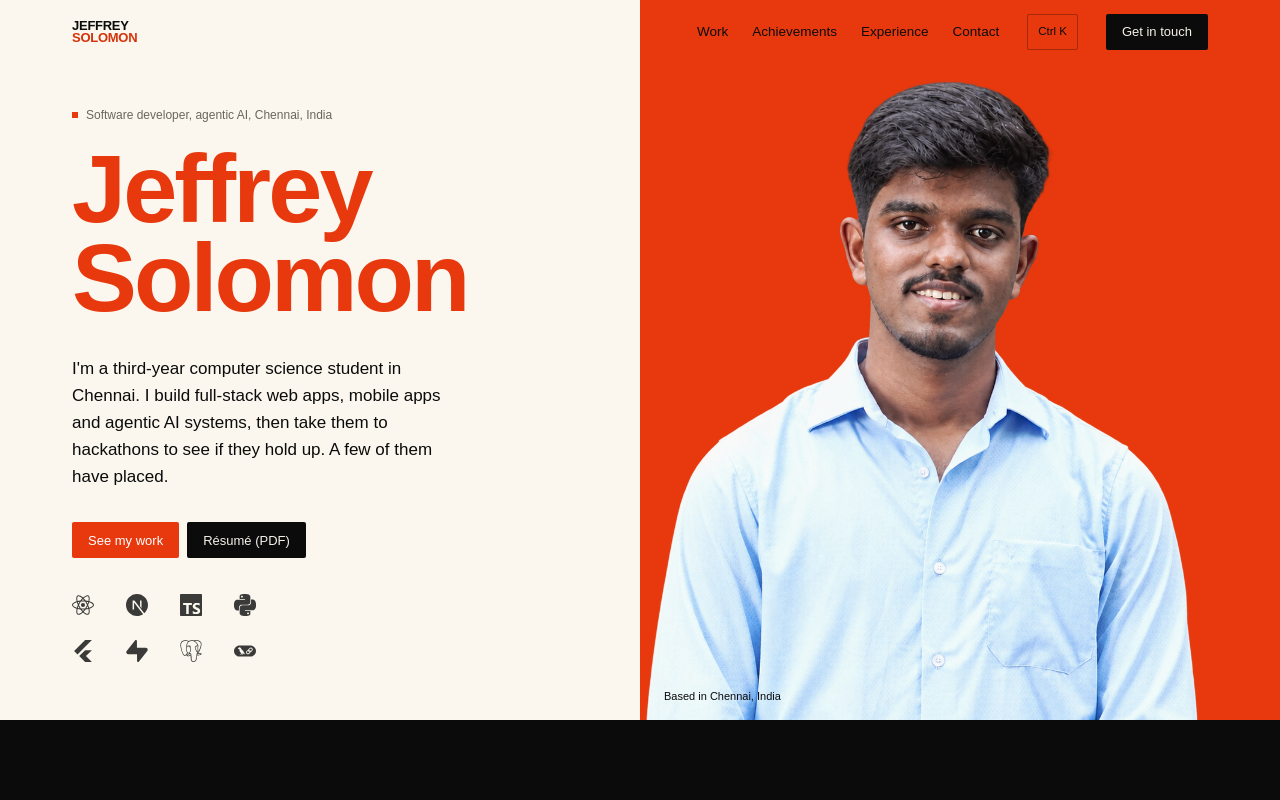
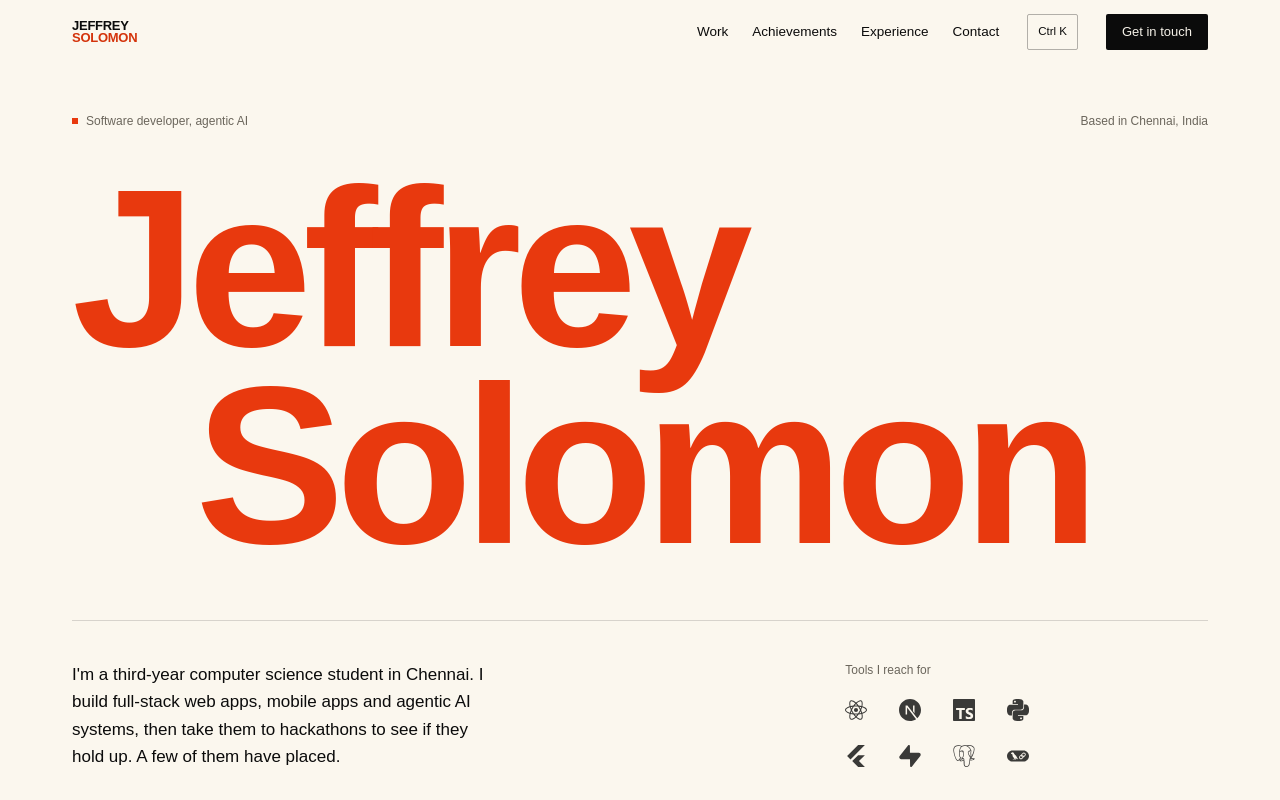
Before and after one commit to jeffreysolomon123/jeffreysolomon, a Next.js app: page / in a window 1280 px wide. Shown: the top 800 px of the page. Built offline with nearby package versions, Linux system fonts and the light colour scheme; a web font is replaced by a local one.

Commit message:
content: remove photo from hero and rebalance layout around the name

```diff
--- a/src/components/Hero.tsx
+++ b/src/components/Hero.tsx
@@ -1,4 +1,3 @@
-import Image from "next/image";
 import { heroTech, profile } from "@/data/profile";
 import { Container } from "./ui/Container";
 import { Button } from "./ui/Button";
@@ -7,23 +6,27 @@ import { techIcons } from "./ui/Icons";
 export function Hero() {
   return (
     <section id="top" aria-labelledby="hero-name" className="band-cream overflow-hidden">
-      <Container className="grid lg:min-h-[min(90svh,760px)] lg:grid-cols-12">
-        <div className="flex flex-col justify-center pt-28 pb-14 lg:col-span-6 lg:pt-24 lg:pr-10 lg:pb-12">
-          <p className="mb-7 flex items-center gap-2 font-mono lg:mb-5 text-[12px] text-muted">
+      <Container className="flex flex-col justify-center pt-28 pb-16 lg:min-h-[min(92svh,820px)] lg:pt-28 lg:pb-16">
+        <div className="flex flex-wrap items-center justify-between gap-x-6 gap-y-2 font-mono text-[12px] text-muted">
+          <p className="flex items-center gap-2">
             <span aria-hidden="true" className="inline-block size-1.5 bg-accent" />
-            {profile.role}, {profile.location}
+            {profile.role}
           </p>
+          <p>Based in {profile.location}</p>
+        </div>
 
         <h1
           id="hero-name"
-            className="font-display text-[clamp(3.5rem,17vw,8.75rem)] leading-[0.92] font-extrabold tracking-[-0.03em] text-accent lg:text-[clamp(4.5rem,7.6vw,8.25rem)]"
+          className="mt-8 font-display text-[clamp(3.5rem,17vw,8.75rem)] leading-[0.88] font-extrabold tracking-[-0.04em] text-accent md:mt-10 lg:text-[clamp(8rem,17.5vw,15.5rem)]"
         >
           <span className="block">{profile.heroLines[0]}</span>
-            <span className="block">{profile.heroLines[1]}</span>
+          <span className="block md:pl-[0.55em]">{profile.heroLines[1]}</span>
           <span className="sr-only"> ({profile.name})</span>
         </h1>
 
-          <p className="mt-8 max-w-[40ch] text-[17px] leading-[1.6] text-fg">{profile.intro}</p>
+        <div className="mt-12 grid gap-10 border-t border-line pt-8 md:mt-14 md:grid-cols-12 md:gap-x-6 md:pt-10">
+          <div className="md:col-span-7 lg:col-span-6">
+            <p className="max-w-[44ch] text-[17px] leading-[1.6] text-fg">{profile.intro}</p>
 
             <div className="mt-8 flex flex-wrap gap-2">
               <Button href="#work" variant="accent" className="text-white">
@@ -35,8 +38,11 @@ export function Hero() {
                 </Button>
               )}
             </div>
+          </div>
 
-          <ul aria-label="Technologies I use" className="mt-12 grid w-fit grid-cols-4 lg:mt-9 gap-x-8 gap-y-6 text-fg">
+          <div className="md:col-span-5 md:col-start-8 lg:col-span-4 lg:col-start-9">
+            <p className="font-mono text-[12px] text-muted">Tools I reach for</p>
+            <ul aria-label="Technologies I use" className="mt-5 grid w-fit grid-cols-4 gap-x-8 gap-y-6 text-fg">
               {heroTech.map((name) => {
                 const Icon = techIcons[name];
                 return (
@@ -48,28 +54,6 @@ export function Hero() {
               })}
             </ul>
           </div>
-
-        {/* Accent panel bleeds to the right edge of the viewport via the ::after. */}
-        <div className="relative -mx-4 flex min-h-[380px] items-end justify-center bg-accent pt-12 sm:-mx-6 lg:col-span-6 lg:mx-0 lg:pt-0 lg:after:absolute lg:after:inset-y-0 lg:after:left-full lg:after:w-[50vw] lg:after:bg-accent">
-          {profile.photo ? (
-            <Image
-              src={profile.photo.src}
-              width={profile.photo.width}
-              height={profile.photo.height}
-              alt={profile.photo.alt}
-              priority
-              sizes="(min-width: 1024px) 60vw, 86vw"
-              className="relative z-10 h-auto w-[min(86%,520px)] select-none lg:pointer-events-none lg:absolute lg:bottom-0 lg:left-1/2 lg:h-[calc(100%-3rem)] lg:w-[130%] lg:max-w-none lg:-translate-x-1/2 lg:object-contain lg:object-bottom"
-            />
-          ) : (
-            // TODO(jeffrey): add public/me.png and set profile.photo.
-            <div className="mb-0 flex aspect-[4/5] w-[min(70%,420px)] items-center justify-center border border-ink/30 font-mono text-[12px] text-ink">
-              Photo coming soon
-            </div>
-          )}
-          <p className="absolute bottom-4 left-4 z-20 font-mono text-[11px] text-ink sm:left-6 lg:left-6">
-            Based in {profile.location}
-          </p>
         </div>
       </Container>
     </section>
--- a/src/data/profile.ts
+++ b/src/data/profile.ts
@@ -18,7 +18,6 @@ export type Profile = {
   email: string;
   siteUrl: string;
   resume: string | null;
-  photo: { src: string; width: number; height: number; alt: string } | null;
   socials: SocialLink[];
 };
 
@@ -38,12 +37,6 @@ export const profile: Profile = {
   siteUrl: "https://jeffreysolomon.vercel.app",
   // TODO(jeffrey): confirm public/Jeffrey-Solomon-Resume.pdf is your current résumé (set to null to hide the link).
   resume: "/Jeffrey-Solomon-Resume.pdf",
-  photo: {
-    src: "/me.png",
-    width: 1209,
-    height: 1301,
-    alt: "Portrait of Jeffrey Solomon",
-  },
   socials: [
     { label: "GitHub", href: "https://github.com/jeffreysolomon123", handle: "jeffreysolomon123" },
     { label: "LinkedIn", href: "https://www.linkedin.com/in/jeffreysolomon123", handle: "jeffreysolomon123" },
```
Lines whose indentation alone changed are shown as unchanged.
